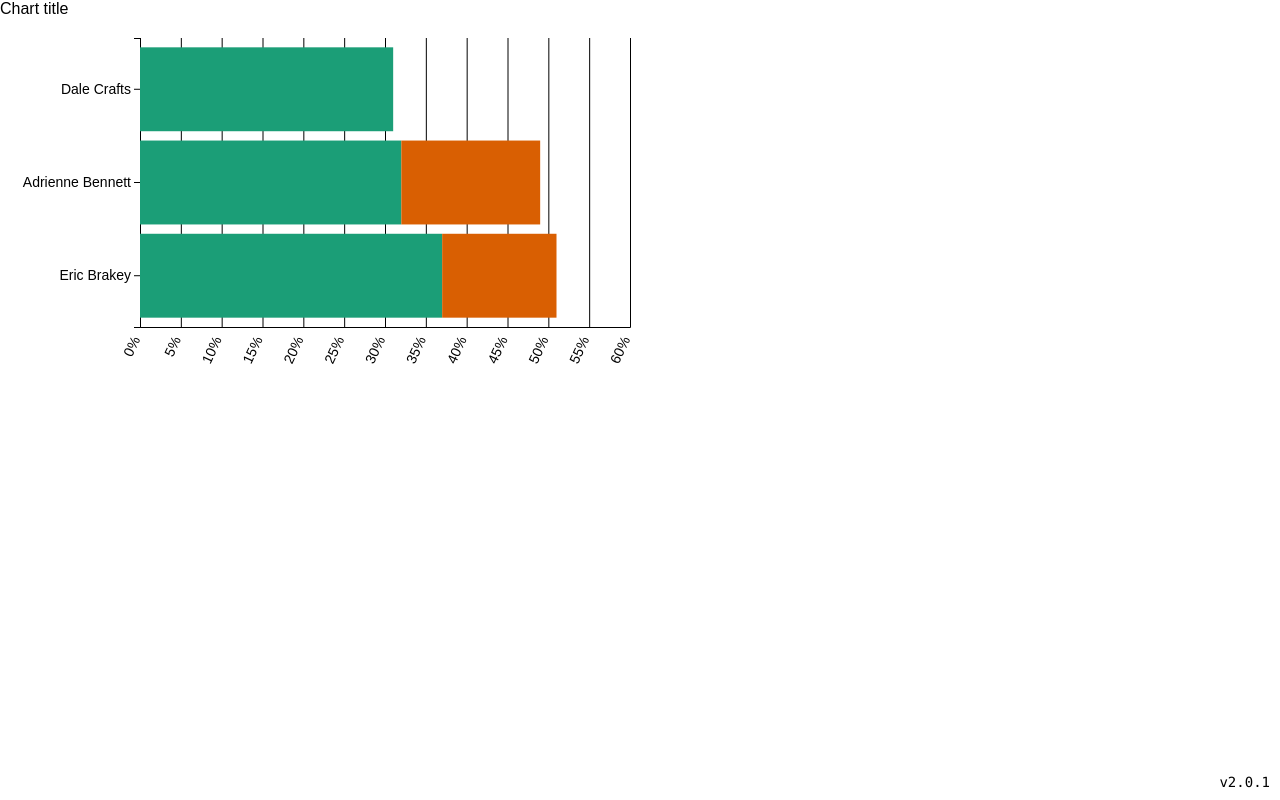
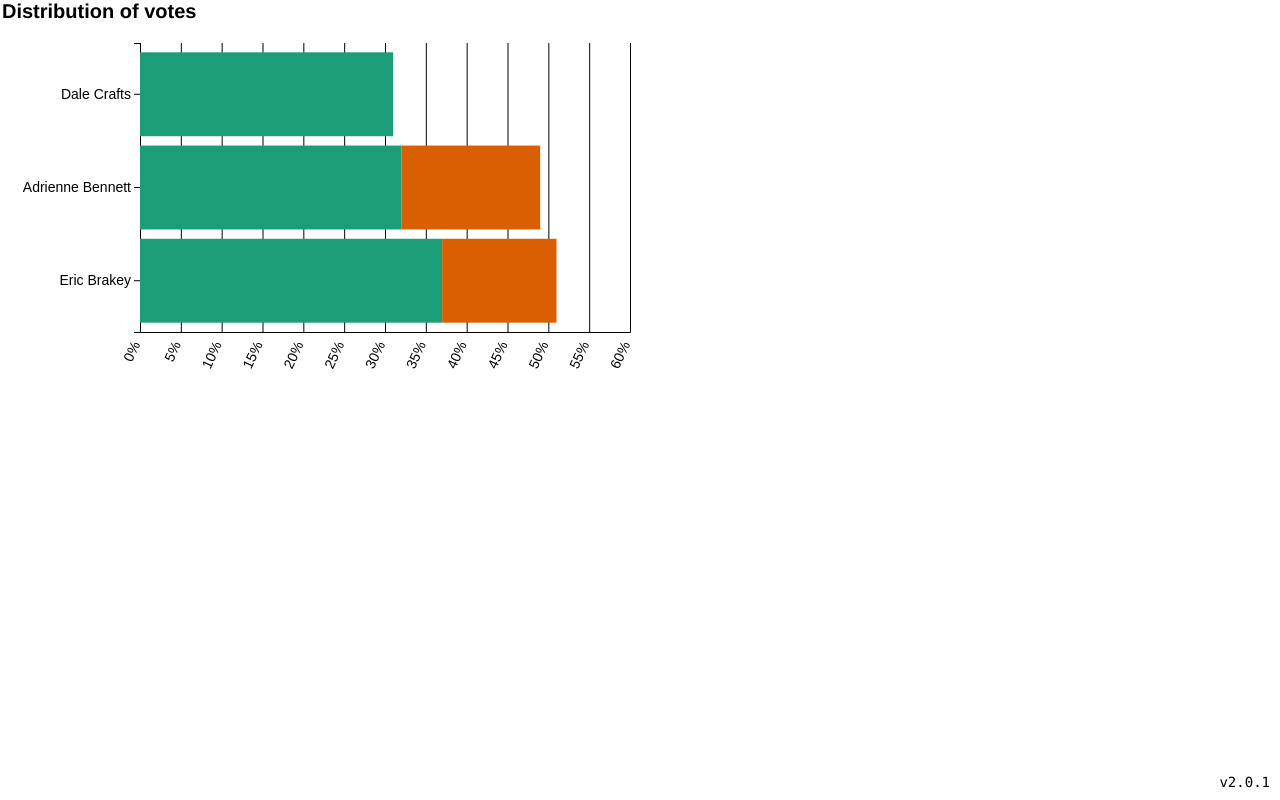
Before and after one commit to jessicapiper/cd2-rcv, a website: page docs/index.html in a window 1280 px wide. Drawn offline with Linux system fonts and the light colour scheme.

Commit message:
rebuilt to docs folder

```diff
--- a/docs/index.html
+++ b/docs/index.html
@@ -10,7 +10,7 @@
 <body>
 
 
-Chart title
+<div class="chart-title">Distribution of votes</div>
 <div class="charts">
   <div class="inline-chart" id="rcv"></div>
 </div>
```
Also changed, not shown: docs/styles/main.css (+1 -1 lines), 1 other file.
